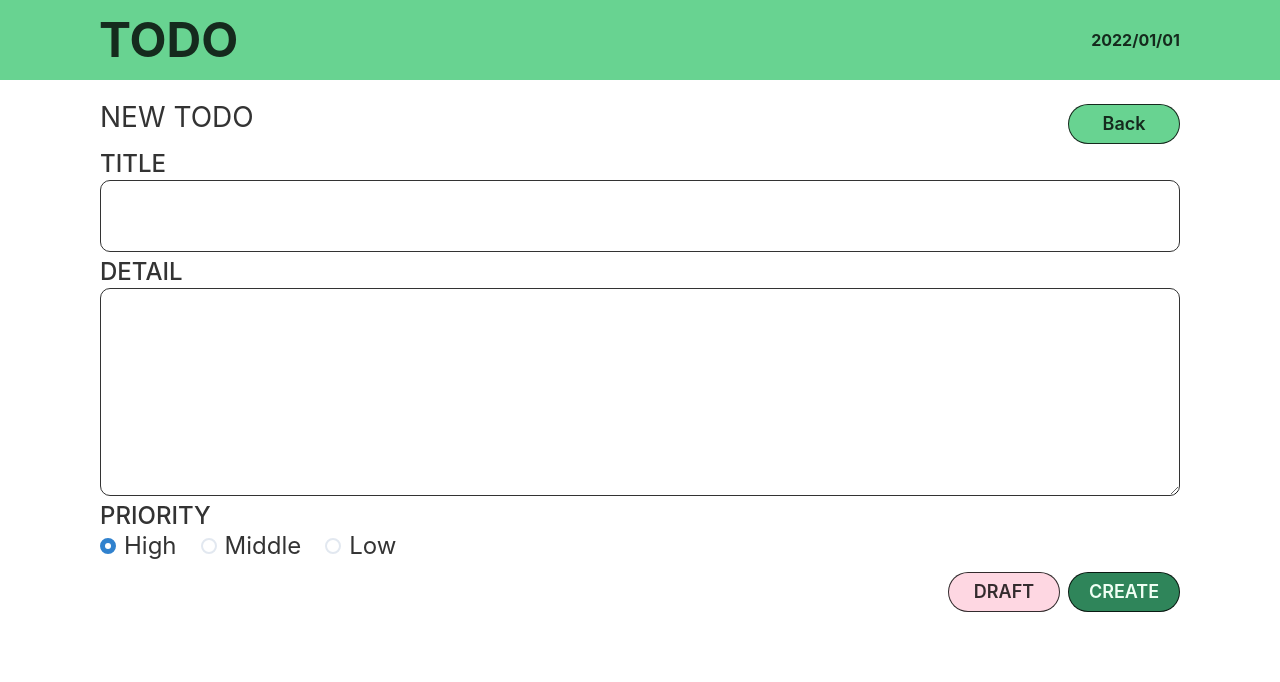
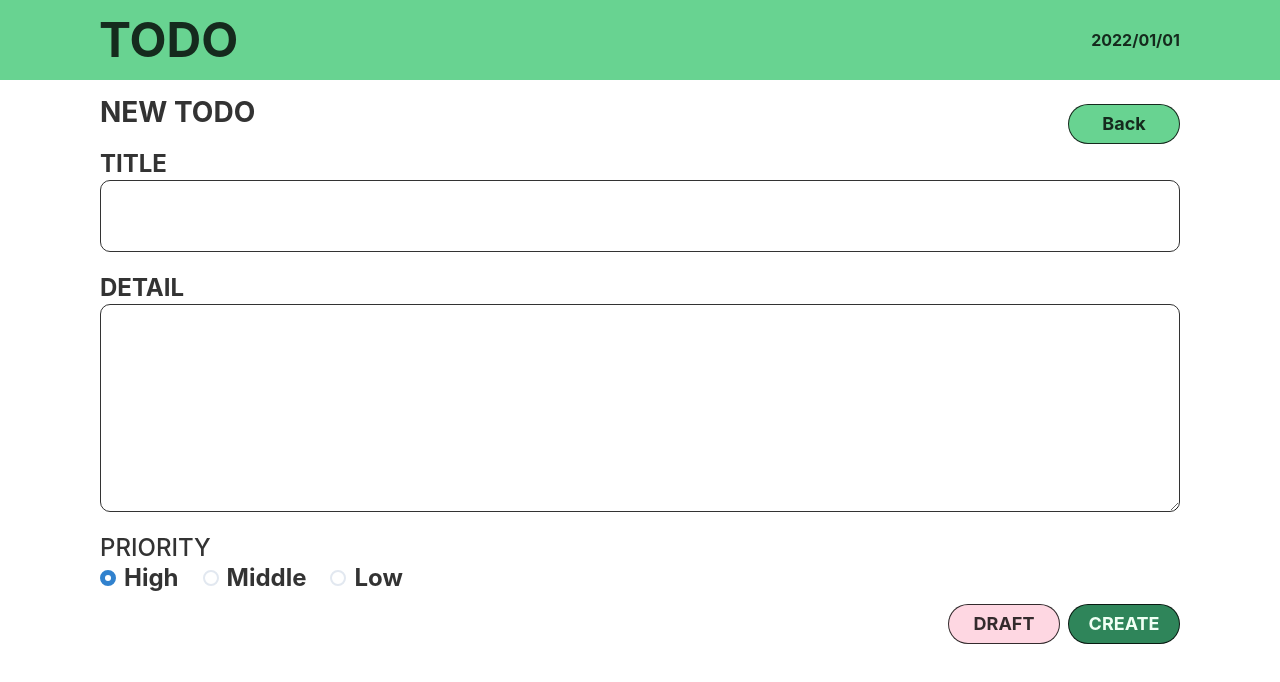
Before and after one commit to toshi-ino/todo-team-next.js, a Next.js app: page /create in a window 1280 px wide. Shown: the top 682 px of the page. Built offline with nearby package versions, Linux system fonts and the light colour scheme.

Commit message:
#3 refactor:  Todo作成画面のレイアウト調整

```diff
--- a/pages/create.tsx
+++ b/pages/create.tsx
@@ -1,7 +1,6 @@
 import React, { useState } from "react";
 import Head from "next/head";
 import {
-  Box,
   Button,
   Center,
   Container,
@@ -33,7 +32,12 @@ export default function Create() {
         <Center>
           <VStack>
             <Flex w="1080px">
-              <Text fontSize="28px" color="blackAlpha.800">
+              <Text
+                fontSize="28px"
+                fontWeight="bold"
+                lineHeight="33px"
+                color="blackAlpha.800"
+              >
                 NEW TODO
               </Text>
               <Spacer />
@@ -41,8 +45,8 @@ export default function Create() {
                 w="112px"
                 h="40px"
                 mt="8px"
-                p="0"
                 fontSize="18px"
+                fontWeight="bold"
                 bg="green.300"
                 color="blackAlpha.800"
                 borderWidth="1px"
@@ -56,6 +60,7 @@ export default function Create() {
               <FormLabel
                 m="0"
                 fontSize="24px"
+                fontWeight="bold"
                 lineHeight="24px"
                 color="blackAlpha.800"
               >
@@ -66,16 +71,19 @@ export default function Create() {
                 mt="4px"
                 p="8px 16px"
                 fontSize="24px"
+                fontWeight="bold"
                 color="blackAlpha.800"
                 borderWidth="1px"
                 borderColor="blackAlpha.800"
                 borderRadius="10px"
               ></Input>
             </FormControl>
-            <FormControl mt="24px">
+            <FormControl>
               <FormLabel
-                m="0"
+                // FormControlにmt:8pxがあるため、FormLabelのmtは16pxに設定
+                m="16px 0 0 0"
                 fontSize="24px"
+                fontWeight="bold"
                 lineHeight="24px"
                 color="blackAlpha.800"
               >
@@ -85,15 +93,17 @@ export default function Create() {
                 h="208px"
                 mt="4px"
                 fontSize="24px"
+                fontWeight="bold"
                 color="blackAlpha.800"
                 borderWidth="1px"
                 borderColor="blackAlpha.800"
                 borderRadius="10px"
               ></Textarea>
             </FormControl>
-            <FormControl h="60px" mt="24px">
+            <FormControl>
               <FormLabel
-                m="0"
+                // FormControlにmt:8pxがあるため、FormLabelのmtは16pxに設定
+                m="16px 0 0 0"
                 fontSize="24px"
                 lineHeight="24px"
                 color="blackAlpha.800"
@@ -105,6 +115,7 @@ export default function Create() {
                   <Radio value="High">
                     <Text
                       fontSize="24px"
+                      fontWeight="bold"
                       lineHeight="28px"
                       color="blackAlpha.800"
                     >
@@ -114,6 +125,7 @@ export default function Create() {
                   <Radio value="Middle">
                     <Text
                       fontSize="24px"
+                      fontWeight="bold"
                       lineHeight="28px"
                       color="blackAlpha.800"
                     >
@@ -123,6 +135,7 @@ export default function Create() {
                   <Radio value="Low">
                     <Text
                       fontSize="24px"
+                      fontWeight="bold"
                       lineHeight="28px"
                       color="blackAlpha.800"
                     >
@@ -132,13 +145,15 @@ export default function Create() {
                 </Stack>
               </RadioGroup>
             </FormControl>
-            <Flex w="100%" mt="12px" flexDirection="row-reverse">
+            <Flex w="100%" flexDirection="row-reverse">
               <Button
                 w="112px"
                 h="40px"
-                ml="8px"
+                // Flexにmt:8pxがあるため、Buttonのmtは4pxに設定
+                m="4px 0 0 8px"
                 p="0"
                 fontSize="18px"
+                fontWeight="bold"
                 bg="green.600"
                 color="green.50"
                 borderWidth="1px"
@@ -150,9 +165,11 @@ export default function Create() {
               <Button
                 w="112px"
                 h="40px"
-                ml="8px"
+                // Flexにmt:8pxがあるため、Buttonのmtは4pxに設定
+                mt="4px"
                 p="0"
                 fontSize="18px"
+                fontWeight="bold"
                 bg="pink.100"
                 color="blackAlpha.800"
                 borderWidth="1px"
```
